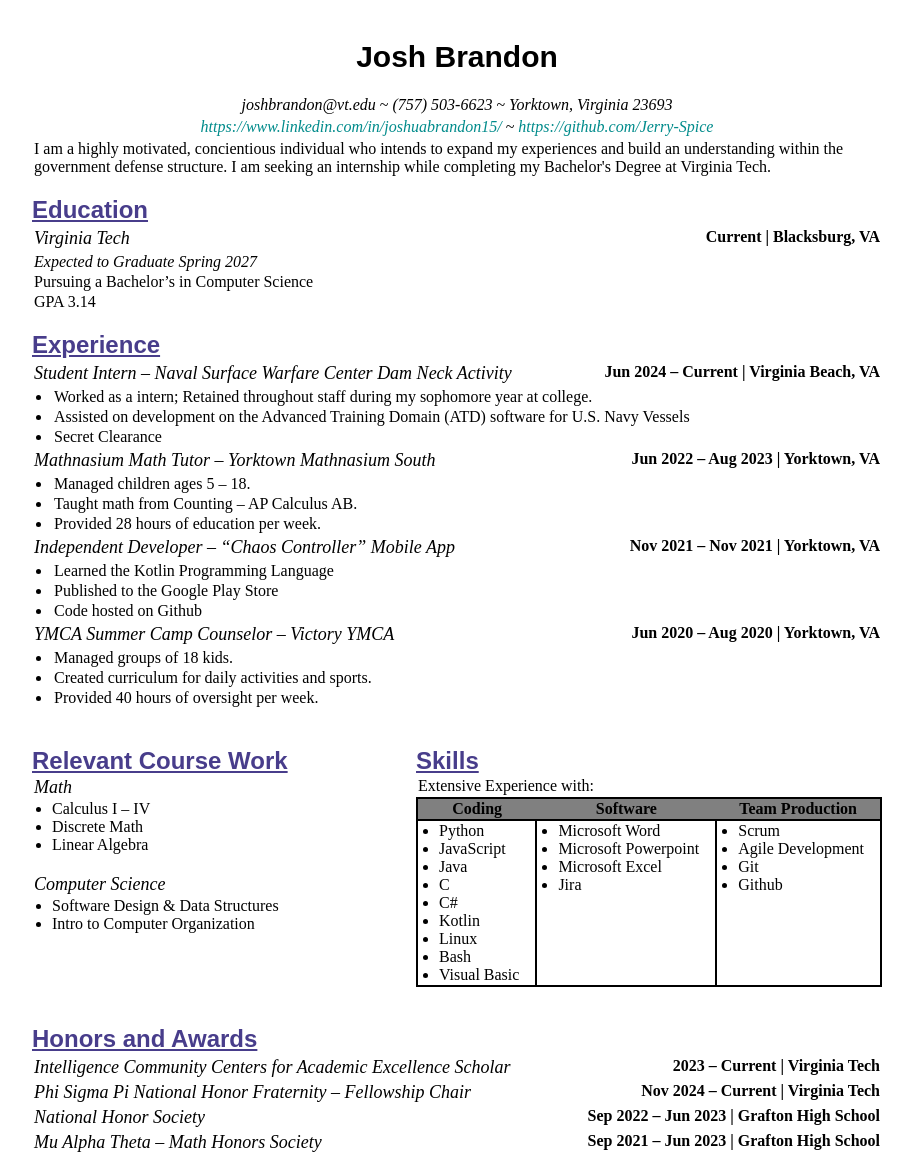
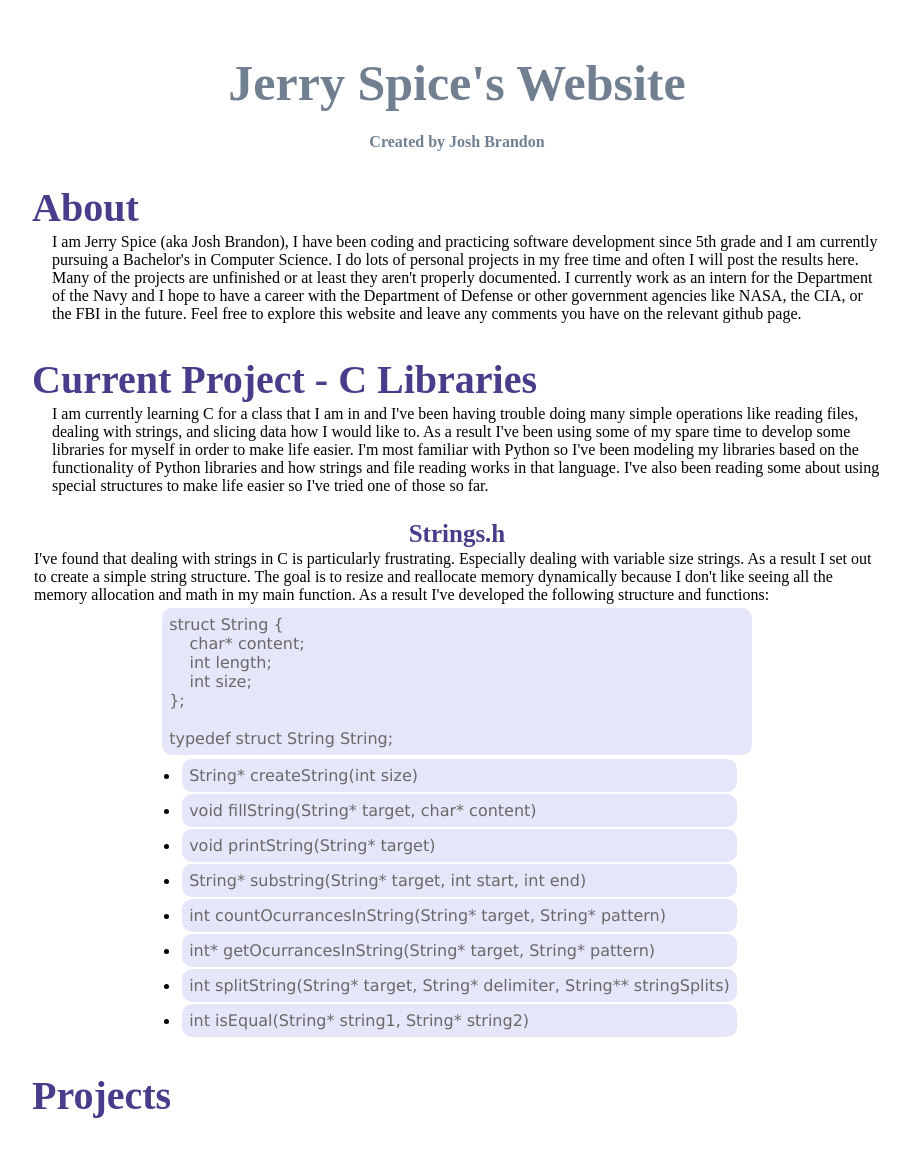
Before and after one commit to Jerry-Spice/jerry-spice.github.io, a plain HTML site: page index.html in a window 1280 px wide. Shown: the whole page, without its empty margins (183-1096 px from the left). Drawn offline with Linux system fonts and the light colour scheme.

Commit message:
Redesign

```diff
--- a/index.html
+++ b/index.html
@@ -1,10 +1,9 @@
-<!DOCTYPE html>
+<!doctype html>
 <html>
-
     <head>
         <style>
             body {
-            font-family: 'Times New Roman', Times, serif;
+                font-family: "Times New Roman", Times, serif;
                 margin: auto;
                 padding: 20px;
                 margin-bottom: 80px;
@@ -12,7 +11,7 @@
             }
 
             p {
-            font-family: 'Times New Roman', Times, serif;
+                font-family: "Times New Roman", Times, serif;
                 margin: 2px;
             }
 
@@ -27,14 +26,48 @@
                 vertical-align: top;
             }
 
+            h1 {
+                margin-bottom: 2px;
+                color: slategrey;
+                font-size: 50px;
+                text-align: center;
+            }
+
             h2 {
                 margin-bottom: 2px;
-            color:darkslateblue
+                color: darkslateblue;
+                font-size: 40px;
+            }
+
+            h3 {
+                margin-bottom: 2px;
+                color: darkslateblue;
+                font-size: 25px;
+                text-align: center;
+            }
+
+            h4 {
+                color: slategray;
+                text-align: center;
             }
 
             a {
-            color:darkcyan;
+                color: darkcyan;
                 text-decoration: none;
+            }
+
+            code {
+                font-family:'Lucida Sans', 'Lucida Sans Regular', 'Lucida Grande', 'Lucida Sans Unicode', Geneva, Verdana, sans-serif;
+                color: dimgrey;
+                background-color: lavender;
+                border-style: solid;
+                border-width: 2px;
+                border-color: lavender;
+                border-radius: 10px;
+                display: block;
+                white-space: pre-wrap;
+                margin: 2px;
+                padding: 5px;
             }
 
             .bold {
@@ -47,6 +80,10 @@
 
             .underline {
                 text-decoration: underline;
+            }
+
+            .indent {
+                margin-left: 20px;
             }
 
             .center {
@@ -66,7 +103,7 @@
             }
 
             .times {
-            font-family: 'Times New Roman', Times, serif;
+                font-family: "Times New Roman", Times, serif;
             }
 
             .flex {
@@ -120,195 +157,69 @@
             .size18 {
                 font-size: 18px;
             }
-
-
-        /* Specific Styles */
-        .skillstable {
-            border: 2px solid;
-            border-collapse: collapse;
-        }
-        .skillsheader {
-            background-color: grey;
-        }
         </style>
     </head>
 
     <body>
-    <div class="header">
-        <h1 class="size30 arial center">Josh Brandon</h1>
+        <h1>Jerry Spice's Website</h1>
+        <h4>Created by Josh Brandon</h4>
+        <h2>About</h2>
+        <p class="indent">
+            I am Jerry Spice (aka Josh Brandon), I have been coding and
+            practicing software development since 5th grade and I am currently
+            pursuing a Bachelor's in Computer Science. I do lots of personal
+            projects in my free time and often I will post the results here.
+            Many of the projects are unfinished or at least they aren't properly
+            documented. I currently work as an intern for the Department of the
+            Navy and I hope to have a career with the Department of Defense or
+            other government agencies like NASA, the CIA, or the FBI in the
+            future. Feel free to explore this website and leave any comments you
+            have on the relevant github page.
+        </p>
+        <h2>Current Project - C Libraries</h2>
+        <p class="indent">
+            I am currently learning C for a class that I am in and I've been
+            having trouble doing many simple operations like reading files,
+            dealing with strings, and slicing data how I would like to. As a
+            result I've been using some of my spare time to develop some
+            libraries for myself in order to make life easier. I'm most familiar
+            with Python so I've been modeling my libraries based on the
+            functionality of Python libraries and how strings and file reading
+            works in that language. I've also been reading some about using
+            special structures to make life easier so I've tried one of those so
+            far.
+        </p>
+        <h3>Strings.h</h3>
+        <p>
+            I've found that dealing with strings in C is particularly
+            frustrating. Especially dealing with variable size strings. As a
+            result I set out to create a simple string structure. The goal is to
+            resize and reallocate memory dynamically because I don't like seeing
+            all the memory allocation and math in my main function. As a result
+            I've developed the following structure and functions:
+            <br>
         <div class="flex flexrow justifycenter">
-            <p class="times italics">joshbrandon@vt.edu</p>
-            <p>~</p>
-            <p class="times italics">(757) 503-6623</p>
-            <p>~</p>
-            <p class="times italics">Yorktown, Virginia 23693</p>
-        </div>
-        <div class="flex flexrow justifycenter">
-            <p class="times italics"><a href="https://www.linkedin.com/in/joshuabrandon15/">https://www.linkedin.com/in/joshuabrandon15/</a></p>
-            <p>~</p>
-            <p class="times italics"><a href="https://github.com/Jerry-Spice">https://github.com/Jerry-Spice</a></p>
-        </div>
-        <p>I am a highly motivated, concientious individual who intends to expand my experiences and build an understanding within the government defense structure. I am seeking an internship while completing my Bachelor's Degree at Virginia Tech.</p>
-    </div>
-    <div class="education">
-        <h2 class="size24 arial underline">Education</h2>
-        <div class="flex flexrow justifybetween">
-            <p class="italics size18">Virginia Tech</p>
-            <p class="bold">Current | Blacksburg, VA</p>
-        </div>
-        <p class="italics">Expected to Graduate Spring 2027</p>
-        <p class="">Pursuing a Bachelor’s in Computer Science</p>
-        <p class="">GPA 3.14</p>
-    </div>
-    <div class="experience">
-        <h2 class="size24 arial underline">Experience</h2>
-        <div class="flex flexrow justifybetween">
-            <p class="italics size18">Student Intern – Naval Surface Warfare Center Dam Neck Activity</p>
-            <p class="bold">Jun 2024 – Current | Virginia Beach, VA</p>
-        </div>
-        <ul class="">
-            <li>
-                <p class="">Worked as a intern; Retained throughout staff during my sophomore year at college.</p>
-            </li>
-            <li>
-                <p class="">Assisted on development on the Advanced Training Domain (ATD) software for U.S. Navy Vessels</p>
-            </li>
-            <li>
-                <p class="">Secret Clearance</p>
-            </li>
-        </ul>
-        <div class="flex flexrow justifybetween">
-            <p class="italics size18">Mathnasium Math Tutor – Yorktown Mathnasium South</p>
-            <p class="bold">Jun 2022 – Aug 2023 | Yorktown, VA</p>
-        </div>
-        <ul class="">
-            <li>
-                <p class="">Managed children ages 5 – 18.</p>
-            </li>
-            <li>
-                <p class="">Taught math from Counting – AP Calculus AB.</p>
-            </li>
-            <li>
-                <p class="">Provided 28 hours of education per week.</p>
-            </li>
-        </ul>
-        <div class="flex flexrow justifybetween">
-            <p class="italics size18">Independent Developer – “Chaos Controller” Mobile App </p>
-            <p class="bold">Nov 2021 – Nov 2021 | Yorktown, VA</p>
+            <div class="flex flexcol">
+                <code>struct String {
+    char* content;
+    int length;
+    int size;
+};
 
-        </div>
+typedef struct String String;</code>
                 <ul>
-            <li>
-                <p class="">Learned the Kotlin Programming Language</p>
-            </li>
-            <li>
-                <p class="">Published to the Google Play Store</p>
-            </li>
-            <li>
-                <p class="">Code hosted on Github</p>
-            </li>
-        </ul>
-        <div class="flex flexrow justifybetween">
-            <p class="italics size18">YMCA Summer Camp Counselor – Victory YMCA</p>
-            <p class="bold">Jun 2020 – Aug 2020 | Yorktown, VA</p>
-        </div>
-        <ul class="">
-            <li>
-                <p class="">Managed groups of 18 kids.</p>
-            </li>
-            <li>
-                <p class="">Created curriculum for daily activities and sports.</p>
-            </li>
-            <li>
-                <p class="">Provided 40 hours of oversight per week.</p>
-            </li>
-        </ul>
-        <br>
-    </div>
-    <div class="flex flexrow justifybetween">
-        <div class="coursework">
-            <h2 class="size24 arial underline">Relevant Course Work</h2>
-            <div>
-                <p class="italics size18">Math</p>
-                <ul>
-                    <li>Calculus I – IV</li>
-                    <li>Discrete Math</li>
-                    <li>Linear Algebra</li>
-                </ul>
-            </div>
-            <br>
-            <div>
-                <p class="italics size18">Computer Science</p>
-                <ul>
-                    <li>Software Design & Data Structures</li>
-                    <li>Intro to Computer Organization</li>
+                    <li><code>String* createString(int size)</code></li>
+                    <li><code>void fillString(String* target, char* content)</code></li>
+                    <li><code>void printString(String* target)</code></li>
+                    <li><code>String* substring(String* target, int start, int end)</code></li>
+                    <li><code>int countOcurrancesInString(String* target, String* pattern)</code></li>
+                    <li><code>int* getOcurrancesInString(String* target, String* pattern)</code></li>
+                    <li><code>int splitString(String* target, String* delimiter, String** stringSplits)</code></li>
+                    <li><code>int isEqual(String* string1, String* string2)</code></li>
                 </ul>
             </div>
         </div>
-        <div class="skills">
-            <h2 class="size24 arial underline">Skills</h2>
-            <p>Extensive Experience with:</p>
-            <table class="skillstable">
-                <tr class="skillstable skillsheader center">
-                    <td class="bold">Coding</td>
-                    <td class="bold">Software</td>
-                    <td class="bold">Team Production</td>
-                </tr>
-                <tr class="skillstable center">
-                    <td class="skillstable">
-                        <ul>
-                            <li>Python</li>
-                            <li>JavaScript</li>
-                            <li>Java</li>
-                            <li>C</li>
-                            <li>C#</li>
-                            <li>Kotlin</li>
-                            <li>Linux</li>
-                            <li>Bash</li>
-                            <li>Visual Basic</li>
-                        </ul>
-                    </td>
-                    <td class="skillstable center">
-                        <ul>
-                            <li>Microsoft Word</li>
-                            <li>Microsoft Powerpoint</li>
-                            <li>Microsoft Excel</li>
-                            <li>Jira</li>
-                        </ul>
-                    </td>
-                    <td class="skillstable">
-                        <ul>
-                            <li>Scrum</li>
-                            <li>Agile Development</li>
-                            <li>Git</li>
-                            <li>Github</li>
-                        </ul>
-                    </td>
-                </tr>
-            </table>
-        </div>
-    </div>
-    <br>
-    <div class="honors">
-        <h2 class="size24 arial underline">Honors and Awards</h2>
-        <div class="flex flexrow justifybetween">
-            <p class="italics size18">Intelligence Community Centers for Academic Excellence Scholar</p>
-            <p class="bold">2023 – Current | Virginia Tech</p>
-        </div>
-        <div class="flex flexrow justifybetween">
-            <p class="italics size18">Phi Sigma Pi National Honor Fraternity – Fellowship Chair</p>
-            <p class="bold">Nov 2024 – Current | Virginia Tech</p>
-        </div>
-        <div class="flex flexrow justifybetween">
-            <p class="italics size18">National Honor Society</p>
-            <p class="bold">Sep 2022 – Jun 2023 | Grafton High School</p>
-        </div>
-        <div class="flex flexrow justifybetween">
-            <p class="italics size18">Mu Alpha Theta – Math Honors Society</p>
-            <p class="bold">Sep 2021 – Jun 2023 | Grafton High School</p>
-        </div>
-    </div>
-
+        </p>
+        <h2>Projects</h2>
     </body>
-
 </html>
```
Also changed, not shown: Resume/index.html (added, +314 -0 lines). Lines whose indentation alone changed are shown as unchanged.
